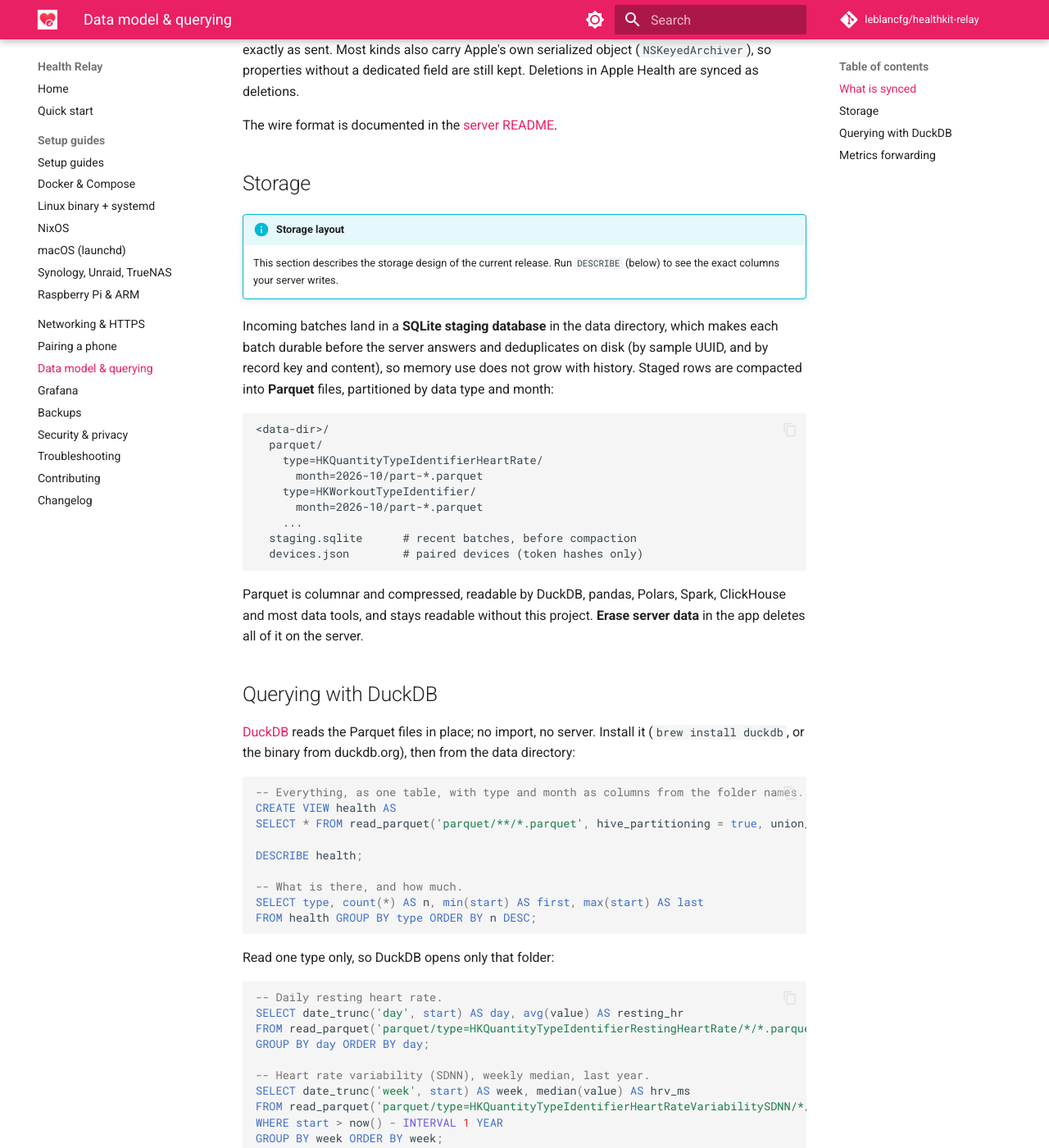
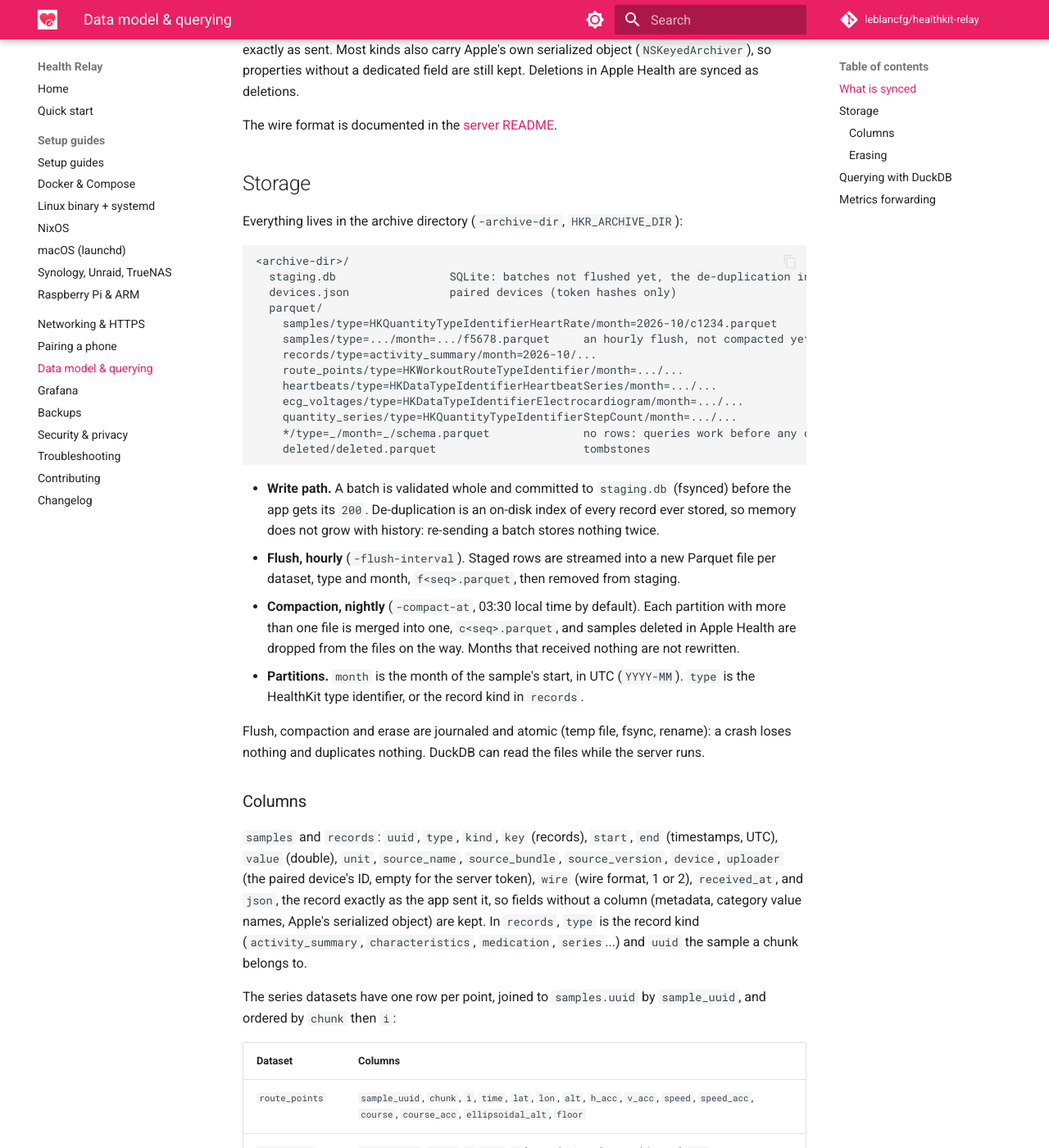
Before and after one commit to leblancfg/healthkit-relay, an MkDocs documentation site: the page built from docs/data.md, in a window 1280 px wide and 1400 px high, scrolled down 698 px. Shown: the whole window at 82% size. Built offline with MkDocs 1.6.1 and Material for MkDocs 9.7.7, drawn with Linux system fonts in a browser that asks for light colours; comment, search, counter and statistics services are not loaded; some of the changed text lies outside the part shown.

Commit message:
docs: storage as the server writes it
Real layout (parquet/<dataset>/type=/month=/, f<seq> and c<seq> files, staging.db),
columns from DESCRIBE on a fresh archive, the DuckDB views, erase behaviour. Grafana reads
VictoriaMetrics; no DuckDB data source. Backups: files are replaced by rename, not
written once.

````diff
--- a/docs/data.md
+++ b/docs/data.md
@@ -31,81 +31,141 @@ The wire format is documented in the
 
 ## Storage
 
-<!-- storage: keep this section in step with the server's storage layer. -->
+<!-- storage: keep this section in step with the server's storage layer (server/README.md, Archive). -->
 
-!!! info "Storage layout"
-    This section describes the storage design of the current release. Run `DESCRIBE`
-    (below) to see the exact columns your server writes.
-
-Incoming batches land in a **SQLite staging database** in the data directory, which makes
-each batch durable before the server answers and deduplicates on disk (by sample UUID, and
-by record key and content), so memory use does not grow with history. Staged rows are
-compacted into **Parquet** files, partitioned by data type and month:
+Everything lives in the archive directory (`-archive-dir`, `HKR_ARCHIVE_DIR`):
 
 ```text
-<data-dir>/
+<archive-dir>/
+  staging.db                 SQLite: batches not flushed yet, the de-duplication index, tombstones
+  devices.json               paired devices (token hashes only)
   parquet/
-    type=HKQuantityTypeIdentifierHeartRate/
-      month=2026-10/part-*.parquet
-    type=HKWorkoutTypeIdentifier/
-      month=2026-10/part-*.parquet
-    ...
-  staging.sqlite      # recent batches, before compaction
-  devices.json        # paired devices (token hashes only)
+    samples/type=HKQuantityTypeIdentifierHeartRate/month=2026-10/c1234.parquet
+    samples/type=.../month=.../f5678.parquet     an hourly flush, not compacted yet
+    records/type=activity_summary/month=2026-10/...
+    route_points/type=HKWorkoutRouteTypeIdentifier/month=.../...
+    heartbeats/type=HKDataTypeIdentifierHeartbeatSeries/month=.../...
+    ecg_voltages/type=HKDataTypeIdentifierElectrocardiogram/month=.../...
+    quantity_series/type=HKQuantityTypeIdentifierStepCount/month=.../...
+    */type=_/month=_/schema.parquet              no rows: queries work before any data arrives
+    deleted/deleted.parquet                      tombstones
 ```
 
+- **Write path.** A batch is validated whole and committed to `staging.db` (fsynced) before
+  the app gets its `200`. De-duplication is an on-disk index of every record ever stored, so
+  memory does not grow with history: re-sending a batch stores nothing twice.
+- **Flush, hourly** (`-flush-interval`). Staged rows are streamed into a new Parquet file per
+  dataset, type and month, `f<seq>.parquet`, then removed from staging.
+- **Compaction, nightly** (`-compact-at`, 03:30 local time by default). Each partition with
+  more than one file is merged into one, `c<seq>.parquet`, and samples deleted in Apple
+  Health are dropped from the files on the way. Months that received nothing are not
+  rewritten.
+- **Partitions.** `month` is the month of the sample's start, in UTC (`YYYY-MM`). `type` is the
+  HealthKit type identifier, or the record kind in `records`.
+
+Flush, compaction and erase are journaled and atomic (temp file, fsync, rename): a crash
+loses nothing and duplicates nothing. DuckDB can read the files while the server runs.
+
+### Columns
+
+`samples` and `records`: `uuid`, `type`, `kind`, `key` (records), `start`, `end`
+(timestamps, UTC), `value` (double), `unit`, `source_name`, `source_bundle`,
+`source_version`, `device`, `uploader` (the paired device's ID, empty for the server token),
+`wire` (wire format, 1 or 2), `received_at`, and `json`, the record exactly as the app sent
+it, so fields without a column (metadata, category value names, Apple's serialized object)
+are kept. In `records`, `type` is the record kind (`activity_summary`, `characteristics`,
+`medication`, `series`...) and `uuid` the sample a chunk belongs to.
+
+The series datasets have one row per point, joined to `samples.uuid` by `sample_uuid`, and
+ordered by `chunk` then `i`:
+
+| Dataset | Columns |
+|---|---|
+| `route_points` | `sample_uuid`, `chunk`, `i`, `time`, `lat`, `lon`, `alt`, `h_acc`, `v_acc`, `speed`, `speed_acc`, `course`, `course_acc`, `ellipsoidal_alt`, `floor` |
+| `heartbeats` | `sample_uuid`, `chunk`, `i`, `time`, `t` (seconds since the sample's start), `gap` |
+| `ecg_voltages` | `sample_uuid`, `chunk`, `i`, `time`, `t`, `microvolts` (lead I) |
+| `quantity_series` | `sample_uuid`, `chunk`, `i`, `start`, `end`, `value`, `unit` |
+| `deleted` | `uuid`, `wire`, `type`, `reason`, `uploader`, `received_at`, `json` |
+
+Every point dataset also has `uploader` and `received_at`; with `hive_partitioning`, DuckDB
+adds `type` and `month` from the folder names.
+
 Parquet is columnar and compressed, readable by DuckDB, pandas, Polars, Spark, ClickHouse and
-most data tools, and stays readable without this project. **Erase server data** in the app
-deletes all of it on the server.
+most data tools, and stays readable without this project.
+
+### Erasing
+
+**Erase Server Data and Start Over** in the app calls `DELETE /v1/data?confirm=erase`, which
+permanently deletes everything that iPhone uploaded: Parquet files are rewritten without its
+rows (or removed), its staged rows, tombstones and de-duplication entries are deleted, and
+SQLite's log is truncated. There is no soft delete. The app then uploads its history again.
+Not erased: numbers already forwarded to the metrics database (they age out with its
+retention) and copies outside the archive directory, such as backups and snapshots. With the
+server token, `?confirm=erase` is required; `?device=<id>` erases one device's data.
 
 ## Querying with DuckDB
 
 [DuckDB](https://duckdb.org) reads the Parquet files in place; no import, no server. Install
-it (`brew install duckdb`, or the binary from duckdb.org), then from the data directory:
+it (`brew install duckdb`, or the binary from duckdb.org), download
+[`server/sql/views.sql`](https://github.com/leblancfg/healthkit-relay/blob/main/server/sql/views.sql),
+and start DuckDB in the archive directory with it:
+
+```sh
+cd /var/lib/healthkit-relay && duckdb -init /path/to/views.sql
+```
+
+It defines the views `samples`, `records`, `records_latest` (the latest version of a record
+that changes, such as today's activity summary), `route_points`, `heartbeats`,
+`ecg_voltages`, `quantity_series` and `deleted`. They hide what was deleted in Apple Health
+but not compacted away yet. Filtering on `type` and `month` reads only the matching files.
 
 ```sql
--- Everything, as one table, with type and month as columns from the folder names.
-CREATE VIEW health AS
-SELECT * FROM read_parquet('parquet/**/*.parquet', hive_partitioning = true, union_by_name = true);
-
-DESCRIBE health;
+DESCRIBE samples;
 
 -- What is there, and how much.
 SELECT type, count(*) AS n, min(start) AS first, max(start) AS last
-FROM health GROUP BY type ORDER BY n DESC;
-```
+FROM samples GROUP BY type ORDER BY n DESC;
 
-Read one type only, so DuckDB opens only that folder:
-
-```sql
 -- Daily resting heart rate.
-SELECT date_trunc('day', start) AS day, avg(value) AS resting_hr
-FROM read_parquet('parquet/type=HKQuantityTypeIdentifierRestingHeartRate/*/*.parquet')
+SELECT date_trunc('day', timezone('America/New_York', start)) AS day, avg(value) AS resting_hr
+FROM samples WHERE type = 'HKQuantityTypeIdentifierRestingHeartRate'
 GROUP BY day ORDER BY day;
 
 -- Heart rate variability (SDNN), weekly median, last year.
 SELECT date_trunc('week', start) AS week, median(value) AS hrv_ms
-FROM read_parquet('parquet/type=HKQuantityTypeIdentifierHeartRateVariabilitySDNN/*/*.parquet')
-WHERE start > now() - INTERVAL 1 YEAR
+FROM samples WHERE type = 'HKQuantityTypeIdentifierHeartRateVariabilitySDNN'
+  AND start > now() - INTERVAL 1 YEAR
 GROUP BY week ORDER BY week;
 
--- Hours asleep per night, by stage.
-SELECT date_trunc('day', "end") AS night, value_label AS stage,
+-- Hours asleep per night, by stage (the stage name is in the sample as sent).
+SELECT date_trunc('day', timezone('America/New_York', "end")) AS night,
+       json_extract_string(json, '$.value_label') AS stage,
        round(sum(epoch("end") - epoch(start)) / 3600, 2) AS hours
-FROM read_parquet('parquet/type=HKCategoryTypeIdentifierSleepAnalysis/*/*.parquet')
-WHERE value_label LIKE 'asleep%'
+FROM samples WHERE type = 'HKCategoryTypeIdentifierSleepAnalysis'
 GROUP BY ALL ORDER BY night, stage;
 
--- Steps per day, counting each source once (iPhone and Watch both count steps).
+-- Steps per day and source (iPhone and Watch both count steps).
 SELECT date_trunc('day', start) AS day, source_name, sum(value) AS steps
-FROM read_parquet('parquet/type=HKQuantityTypeIdentifierStepCount/*/*.parquet')
+FROM samples WHERE type = 'HKQuantityTypeIdentifierStepCount'
 GROUP BY ALL ORDER BY day;
+
+-- A workout route.
+SELECT time, lat, lon, alt, speed FROM route_points
+WHERE sample_uuid = '<route uuid>' ORDER BY chunk, i;
+
+-- Activity rings, latest version of each day.
+SELECT json_extract_string(json, '$.date') AS day,
+       json_extract(json, '$.values.active_energy_burned.value')::double AS kcal
+FROM records_latest WHERE type = 'activity_summary' ORDER BY day;
 ```
+
+Records received in the last hour may still be in `staging.db` only; `healthkit-relay flush`
+(with the server stopped) writes them out at once.
 
 Export anything to CSV or another Parquet file:
 
 ```sql
-COPY (SELECT * FROM health WHERE type = 'HKWorkoutTypeIdentifier')
+COPY (SELECT * FROM samples WHERE type = 'HKWorkoutTypeIdentifier')
 TO 'workouts.csv' (HEADER);
 ```
 
@@ -114,11 +174,14 @@ From Python:
 ```python
 import duckdb
 con = duckdb.connect()
+con.execute(open("/path/to/views.sql").read())
 df = con.sql("""
-    SELECT start, value FROM read_parquet(
-      'parquet/type=HKQuantityTypeIdentifierHeartRate/*/*.parquet')
+    SELECT start, value FROM samples
+    WHERE type = 'HKQuantityTypeIdentifierHeartRate'
 """).df()
 ```
+
+Run it from the archive directory: the views use paths relative to it.
 
 !!! tip "Sum versus average"
     Steps, distance and energy are additive: sum them, but de-duplicate overlapping sources
````
Also changed, not shown: docs/backups.md (+3 -2 lines), docs/grafana.md (+17 -15 lines), docs/pairing.md (+10 -3 lines), docs/security.md (+5 -2 lines).
